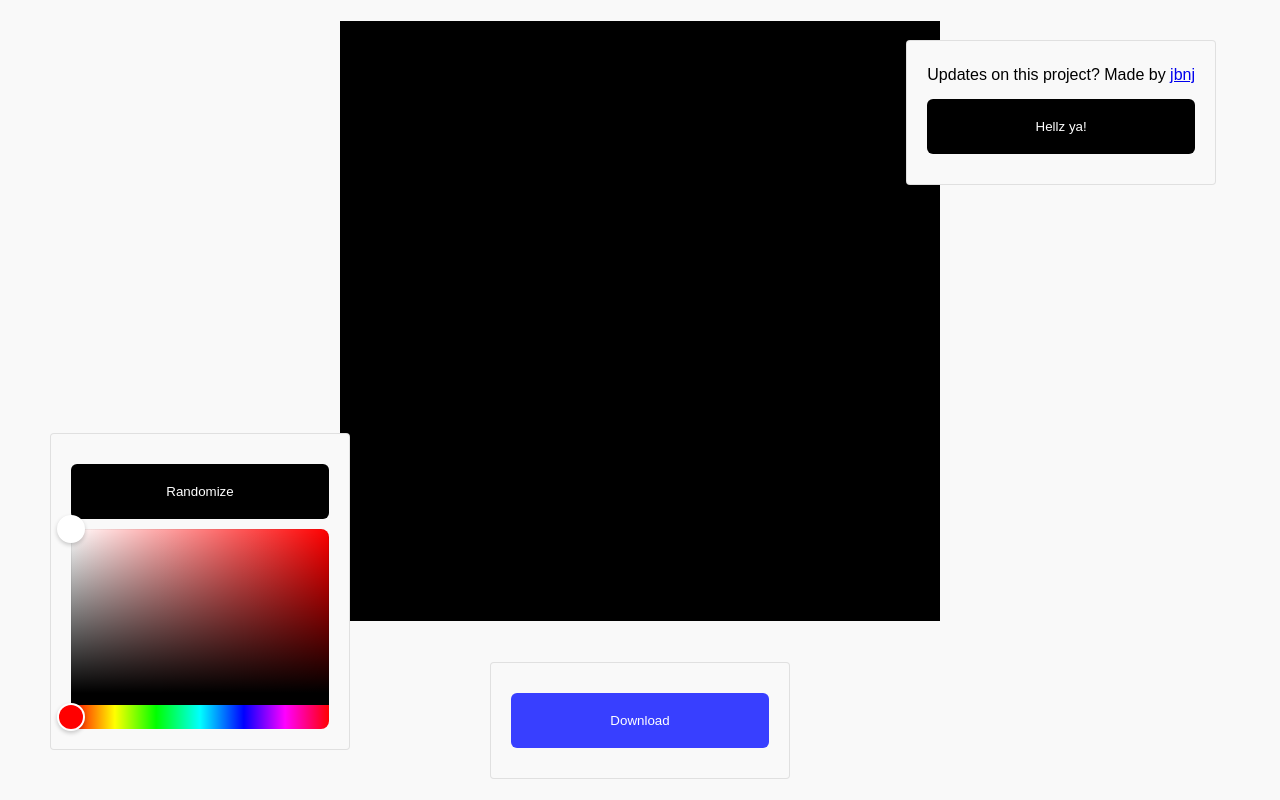
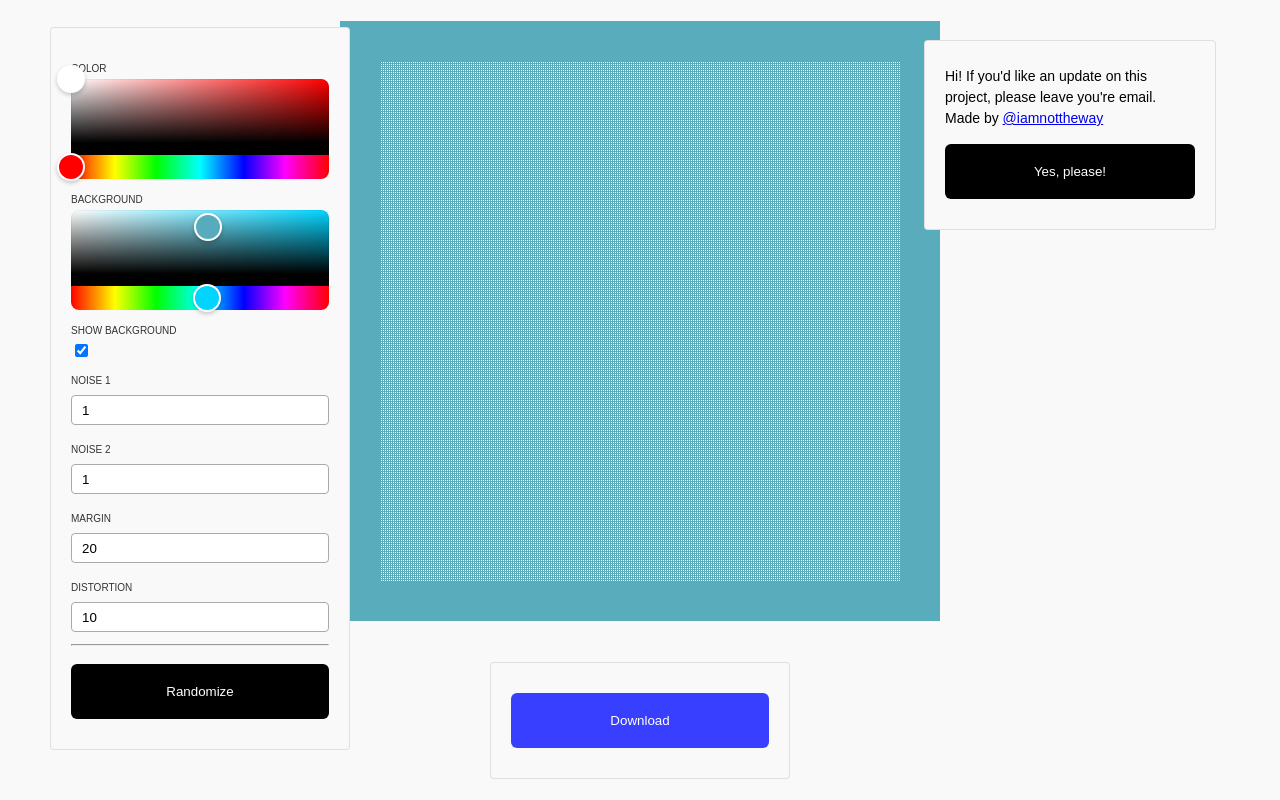
Before and after one commit to iamnottheway/Raaatio, a Next.js app: page / in a window 1280 px wide. Built offline with nearby package versions, Linux system fonts and the light colour scheme.

Commit message:
customizations

```diff
--- a/pages/index.js
+++ b/pages/index.js
@@ -8,9 +8,10 @@ const CanvasComponent = ({ animationData }) => {
   const canvasRef = useRef(undefined);
   const offscreenCanvasRef = useRef(undefined);
   const workerRef = useRef(undefined);
+  const [offscreenTransfered, setOffscreenTransfered] = useState(false);
 
   useEffect(() => {
-    if (canvasRef) {
+    if (canvasRef && !offscreenTransfered) {
       const { current: canvas } = canvasRef;
 
       const offscreen = canvas.transferControlToOffscreen();
@@ -19,6 +20,7 @@ const CanvasComponent = ({ animationData }) => {
       const worker = new Worker("/sw.js");
 
       worker.postMessage({ canvas: offscreen }, [offscreen]);
+      setOffscreenTransfered(true);
 
       offscreenCanvasRef.current = offscreen;
       workerRef.current = worker;
@@ -65,13 +67,14 @@ const CanvasComponent = ({ animationData }) => {
       </Draggable>
       <EmailContainer>
         <Description>
-          Updates on this project? Made by{" "}
+          Hi! If you'd like an update on this project, please leave you're
+          email. Made by {""}
           <a href="https://twitter.com/iamnottheway" target="_blank">
-            jbnj
+            @iamnottheway
           </a>
         </Description>
         <a href="https://airtable.com/shrOLfyNZ6in20FAp" target="_blank">
-          <Button>Hellz ya!</Button>
+          <Button>Yes, please!</Button>
         </a>
       </EmailContainer>
     </Wrapper>
@@ -81,6 +84,9 @@ const CanvasComponent = ({ animationData }) => {
 const Description = styled.p`
   font-family: sans-serif;
   margin: 5px 0px;
+  font-size: 14px;
+  max-width: 250px;
+  line-height: 150%;
 `;
 
 const EmailContainer = styled.div`
@@ -95,25 +101,30 @@ const EmailContainer = styled.div`
 
 const AnimationComponent = () => {
   const [animParams, setAnimParams] = useState({
-    n1: 0,
-    n2: 0,
+    n1: 1,
+    n2: 1,
+    color: "#fff",
+    backgroundColor: "#58acbc",
+    bgEnabled: true,
+    xMargin: 1,
+    outsideMargin: 20,
+    distortion: 10,
+    shouldRecalculate: true,
   });
-  const [color, setColor] = useState("#fff");
+
+  const {
+    n1,
+    n2,
+    color,
+    outsideMargin,
+    distortion,
+    backgroundColor,
+    bgEnabled,
+  } = animParams;
 
   function randomNumber(min, max) {
     return Math.random() * (max - min) + min;
   }
-
-  useEffect(() => {
-    setAnimParams({
-      ...animParams,
-      n1: randomNumber(1, 300),
-      n2: randomNumber(1, 300),
-      distortion: randomNumber(1, 300),
-      xMargin: randomNumber(1, 300),
-      color: color,
-    });
-  }, []);
 
   function randomize() {
     setAnimParams({
@@ -121,9 +132,29 @@ const AnimationComponent = () => {
       n1: randomNumber(1, 300),
       n2: randomNumber(1, 300),
       distortion: randomNumber(1, 300),
-      xMargin: randomNumber(1, 300),
       color: color,
     });
+  }
+
+  function onChangeInput(event) {
+    let inputFieldName = event.target.dataset.name;
+    let inputFieldValue = event.target.value;
+    let inputType = event.target.type;
+
+    if (inputType === "checkbox") {
+      setAnimParams({
+        ...animParams,
+        bgEnabled: !bgEnabled,
+      });
+    }
+
+    if (inputType === "number") {
+      setAnimParams({
+        ...animParams,
+        shouldRecalculate: true,
+        [inputFieldName]: inputFieldValue,
+      });
+    }
   }
 
   return (
@@ -131,21 +162,129 @@ const AnimationComponent = () => {
       <CanvasComponent animationData={animParams}></CanvasComponent>
       <Draggable cancel=".nodrag">
         <SettingsContainer>
+          <ItemContainer>
+            <InputFieldLabel for="color">Color </InputFieldLabel>
+            <HexColorPicker
+              className="nodrag"
+              color={color}
+              id="color"
+              onChange={(color) => {
+                setAnimParams({
+                  ...animParams,
+                  shouldRecalculate: true,
+                  color: color,
+                });
+              }}
+            />
+          </ItemContainer>
+
+          <ItemContainer>
+            <InputFieldLabel for="background">Background </InputFieldLabel>
+            <HexColorPicker
+              className="nodrag"
+              id="background"
+              color={backgroundColor}
+              onChange={(color) => {
+                setAnimParams({
+                  ...animParams,
+                  shouldRecalculate: true,
+                  backgroundColor: color,
+                });
+              }}
+            />
+          </ItemContainer>
+
+          <ItemContainer>
+            <InputFieldLabel id="bgenable">Show Background</InputFieldLabel>
+            <input
+              id="bgenable"
+              type="checkbox"
+              checked={bgEnabled}
+              data-name="bgEnabled"
+              onChange={onChangeInput}
+            />
+          </ItemContainer>
+
+          <ItemContainer>
+            <InputFieldLabel for="n1_param">noise 1</InputFieldLabel>
+            <InputField
+              type="number"
+              id="n1_param"
+              onChange={onChangeInput}
+              value={n1}
+              data-name="n1"
+            />
+          </ItemContainer>
+
+          <ItemContainer>
+            <InputFieldLabel for="n2_param">noise 2</InputFieldLabel>
+            <InputField
+              id="n2_param"
+              type="number"
+              onChange={onChangeInput}
+              value={n2}
+              data-name="n2"
+            />
+          </ItemContainer>
+
+          <ItemContainer>
+            <InputFieldLabel for="margin">Margin</InputFieldLabel>
+            <InputField
+              id="margin"
+              type="number"
+              onChange={onChangeInput}
+              value={outsideMargin}
+              data-name="outsideMargin"
+            />
+          </ItemContainer>
+
+          <ItemContainer>
+            <InputFieldLabel for="distortion">Distortion</InputFieldLabel>
+            <InputField
+              id="distortion"
+              type="number"
+              onChange={onChangeInput}
+              value={distortion}
+              data-name="distortion"
+            />
+          </ItemContainer>
+
+          <hr></hr>
+
           <Button className="nodrag" onClick={randomize}>
             Randomize
           </Button>
-          <div>
-            <HexColorPicker
-              className="nodrag"
-              color={color}
-              onChange={setColor}
-            />
-          </div>
         </SettingsContainer>
       </Draggable>
     </>
   );
 };
+
+const ItemContainer = styled.div`
+  display: flex;
+  flex-direction: column;
+  align-items: flex-start;
+  margin-top: 10px;
+`;
+
+const InputField = styled.input`
+  width: 100%;
+  height: 30px;
+  padding: 10px;
+  border: 1px solid #aaa;
+  border-radius: 4px;
+  margin: 4px 0px;
+`;
+
+const InputFieldLabel = styled.label`
+  margin: 0px;
+  margin: 5px 0px;
+  font-size: 10px;
+  color: #333;
+  text-transform: uppercase;
+  font-family: sans-serif;
+  font-weight: 500;
+`;
 
 export default function Index() {
   return (
@@ -232,6 +371,7 @@ const SettingsContainer = styled.div`
 
   .react-colorful {
     width: 100%;
+    height: 100px;
   }
 `;
 
--- a/public/sw.js
+++ b/public/sw.js
@@ -16,27 +16,35 @@ self.addEventListener("message", (event) => {
 });
 
 function gridNoise(animationData) {
-  var dotMargin = 0;
+  let dotMargin = 0;
   let dotDiameter = 1;
   let dotRadius = dotDiameter / 2;
-  let xMargin = 1;
+  let xMargin = animationData.xMargin;
   let distortion = animationData.distortion;
   var numRows = 300;
   var numCols = 300;
-  let outsideMargin = 20;
+  let outsideMargin = animationData.outsideMargin;
 
   const ctx = mainCanvas.getContext("2d");
   ctx.clearRect(0, 0, mainCanvas.width, mainCanvas.height);
 
-  let p = new Path2D();
-
-  for (let i = outsideMargin; i < numRows - outsideMargin; i++) {
-    for (let j = outsideMargin; j < numCols - outsideMargin; j++) {
-      let x = j * (dotDiameter + xMargin) + dotMargin + xMargin / 2 + dotRadius;
-      let y = i * (dotDiameter + xMargin) + dotMargin + xMargin / 2 + dotRadius;
+  if (animationData.bgEnabled) {
+    ctx.fillStyle = animationData.backgroundColor;
+    ctx.fillRect(0, 0, mainCanvas.width, mainCanvas.height);
+  }
 
   let c = animationData.color; //"#fff"; //`hsl(${hue},${sat}%,50%)`;
   ctx.fillStyle = c;
+
+  let p = new Path2D();
+
+  if (animationData.shouldRecalculate) {
+    for (let i = outsideMargin; i < numRows - outsideMargin; i++) {
+      for (let j = outsideMargin; j < numCols - outsideMargin; j++) {
+        let x =
+          j * (dotDiameter + xMargin) + dotMargin + xMargin / 2 + dotRadius;
+        let y =
+          i * (dotDiameter + xMargin) + dotMargin + xMargin / 2 + dotRadius;
 
         let noisex = noise.perlin2(x / animationData.n1, y / animationData.n2);
         let noisey = noise.perlin2(x / animationData.n2, y / animationData.n1);
@@ -47,6 +55,7 @@ function gridNoise(animationData) {
         p.rect(x2, y2, 1, 1);
       }
     }
+  }
 
   ctx.fill(p);
 
```
Lines whose indentation alone changed are shown as unchanged.
